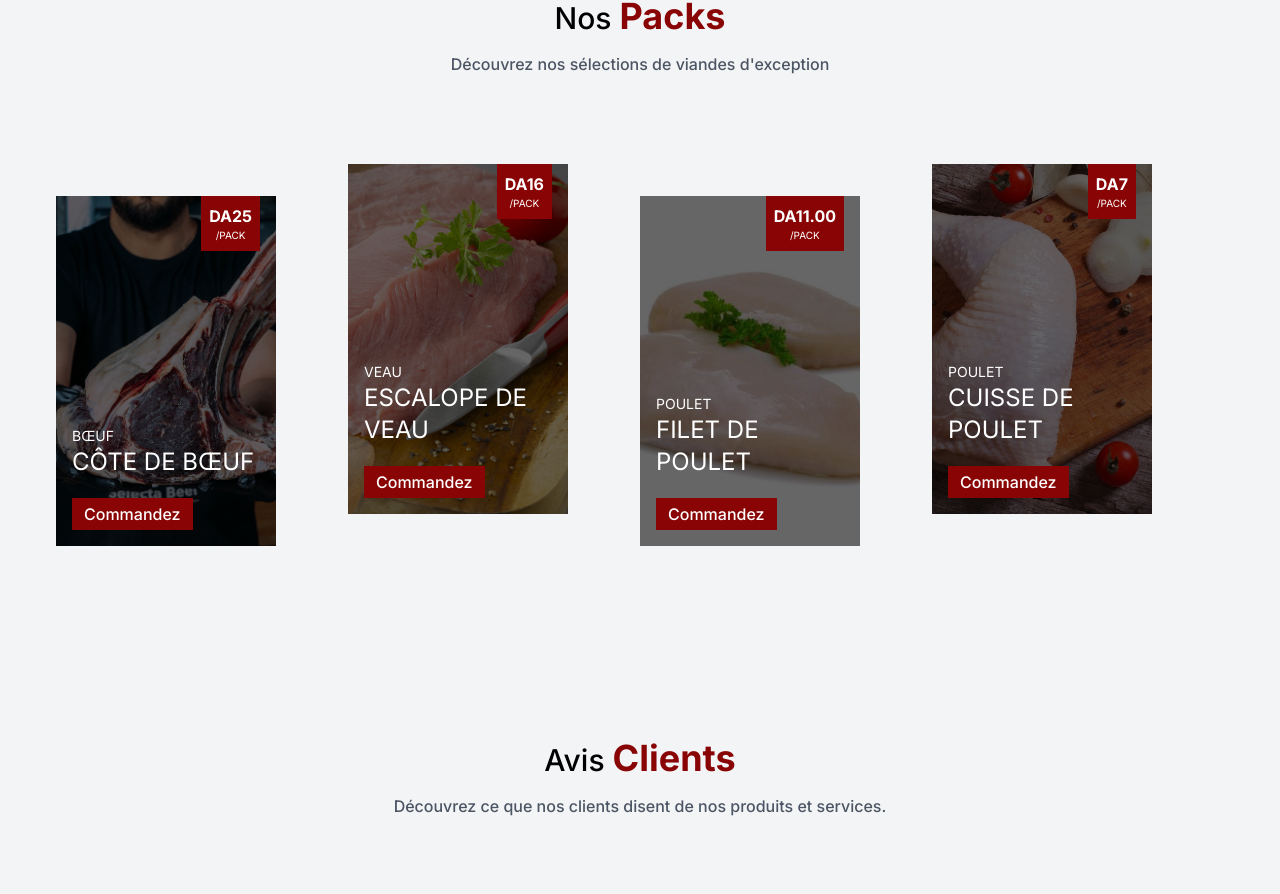
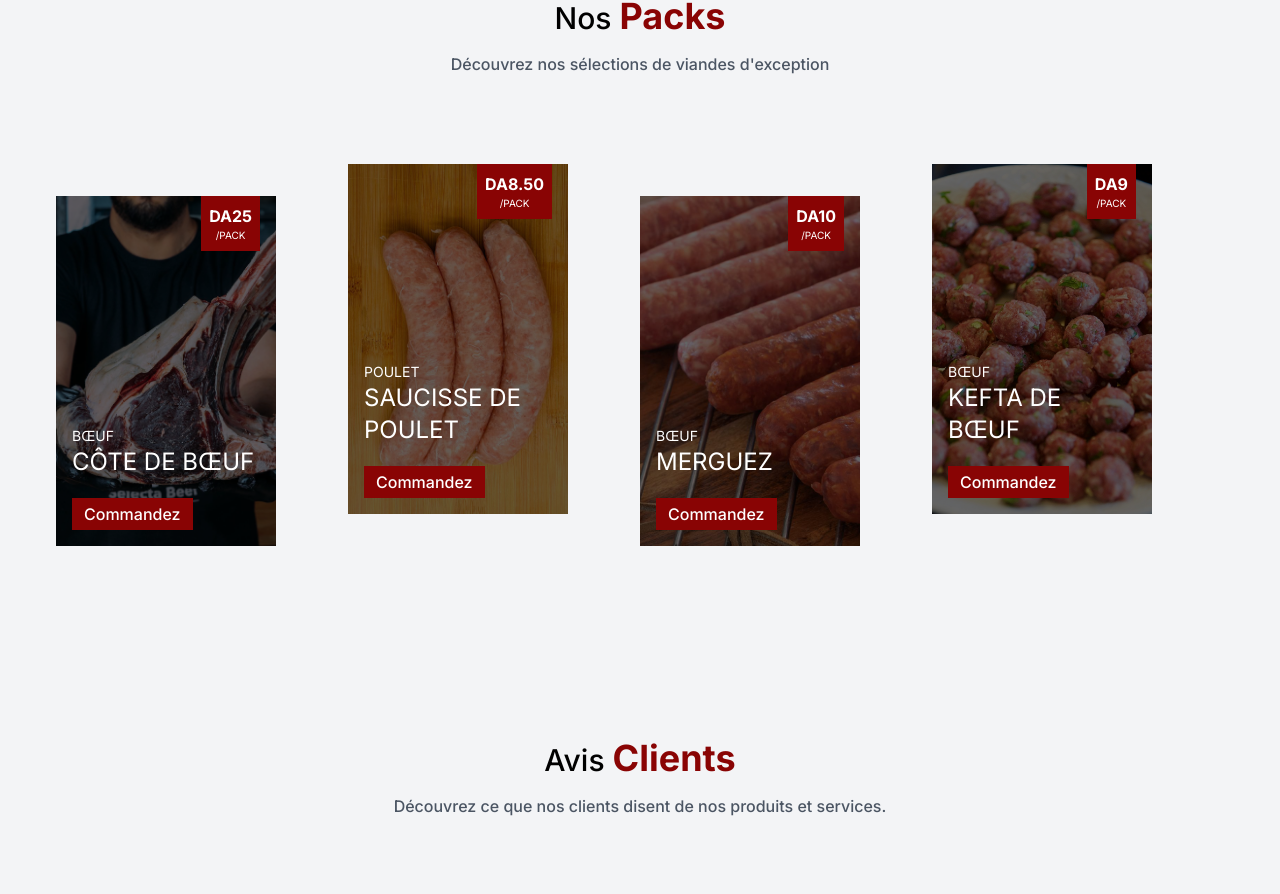
Before and after one commit to MohammedAlez/demo-butcher-ecommerce, a Next.js app: page / in a window 1280 px wide. Shown: the part 2672-3566 px from the top of the page. Built offline with nearby package versions, Linux system fonts and the light colour scheme; no server answers.

Commit message:
fix: images on pack section

```diff
--- a/src/components/Home/Packs.tsx
+++ b/src/components/Home/Packs.tsx
@@ -52,12 +52,12 @@ export default function Packs(){
                     className="mySwipper w-fitmx-auto"
                 >
                     {
-                      PRODUCTS_DATA?.map((product:Product,i)=>{
+                      PRODUCTS_DATA.filter(e=>e.isPack).map((product:Product,i)=>{
                           return (
                               <SwiperSlide key={product.id}>
                                   <div className={`group mx-auto lg:mx-0 flex my-8 overflow-hidden transition relative w-[220px] h-[350px] gap-2 items-end pt-8 ${i%2==0 && 'mt-16'}`}>
                                       <Image style={{transition:'0.3s'}}
-                                      src={SERVER_URL + product.image}
+                                      src={product.image}
                                       alt='' fill className="group-hover:brightness-75 brightness-[0.4] group-hover:scale-105 transition z-[-1] object-cover absolute top-0 right-0"/>
 
                                       <div style={{transition:'0.3s'}} className="text-white p-4 flex flex-col gap-1 justify-start group-hover:mb-3 transition duration-500">
```
